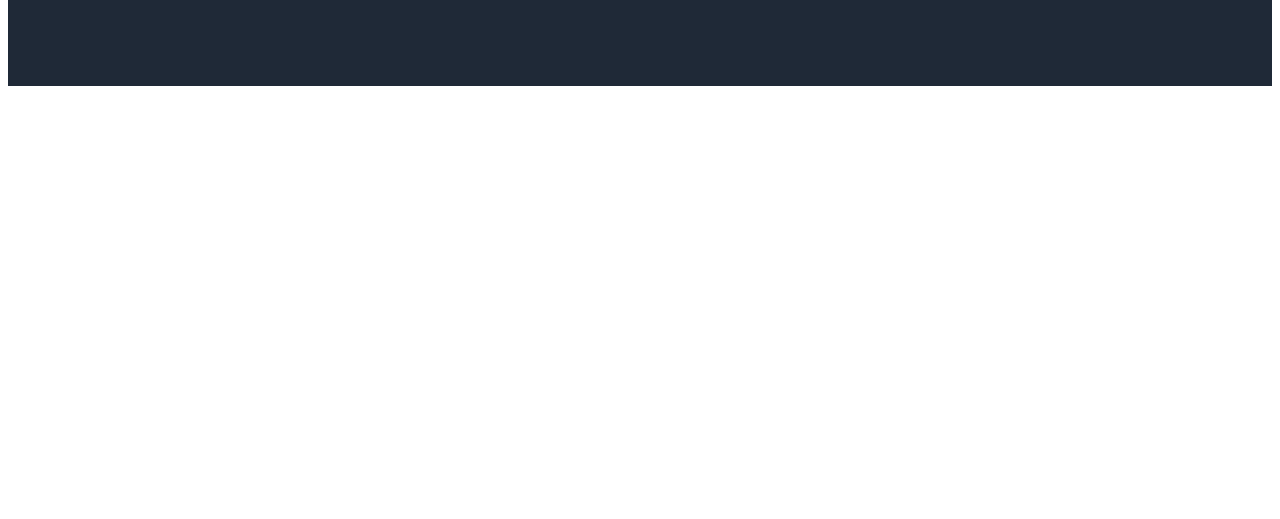
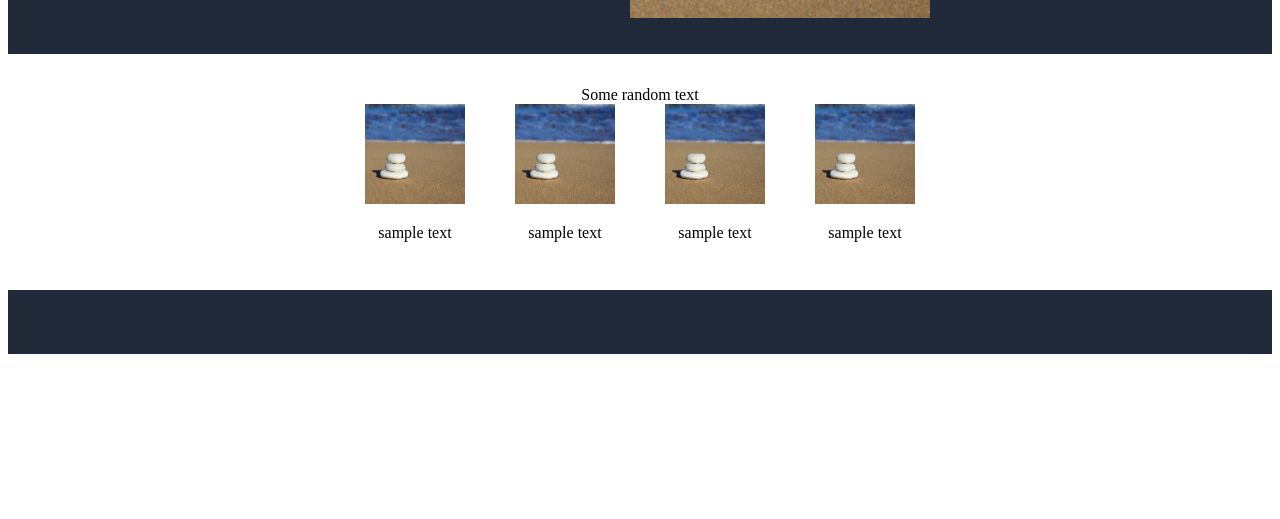
Before and after one commit to ricocebu/odin-landing-page, a plain HTML site: page index.html in a window 1280 px wide. Shown: the part 281-800 px from the top of the page. Drawn offline with Linux system fonts and the light colour scheme.

Commit message:
First body content creation

```diff
--- a/index.html
+++ b/index.html
@@ -27,11 +27,30 @@
             </div>
         </div>
     </header>
-    <div>
-
-    </div>
-    <div>
-
+    <div class="body-container">
+        <div class="top-body">
+            <div class="top-body-one">
+                <div>Some random text</div>
+            </div>
+            <div class="top-body-two">
+                <div>
+                    <img src="./img/rocks-15712_1280.jpg" alt="">
+                    <p>sample text</p>
+                </div>
+                <div>
+                    <img src="./img/rocks-15712_1280.jpg" alt="">
+                    <p>sample text</p>
+                </div>
+                <div>
+                    <img src="./img/rocks-15712_1280.jpg" alt="">
+                    <p>sample text</p>
+                </div>
+                <div>
+                    <img src="./img/rocks-15712_1280.jpg" alt="">
+                    <p>sample text</p>
+                </div>
+            </div>
+        </div>
     </div>
     <footer>
 
--- a/style.css
+++ b/style.css
@@ -30,7 +30,7 @@ footer {
     display: flex;
     justify-content: center;
     gap: 32px;
-    padding-top: px;
+    padding-top: 32px;
 }
 
 .bottom-one h1 {
@@ -43,3 +43,32 @@ footer {
     width: 300px;
     height: 200px;
 }
+
+
+/*
+First body content
+*/
+
+.body-container {
+    display: flex;
+    justify-content: center;
+    text-align: center;
+}
+
+.top-body {
+    padding: 32px;
+}
+
+.top-body-two {
+    display: flex;
+    gap: 50px;
+}
+
+.top-body img {
+    width: 100px;
+    height: 100px
+}
+
+/*
+Second body content
+*/
```
